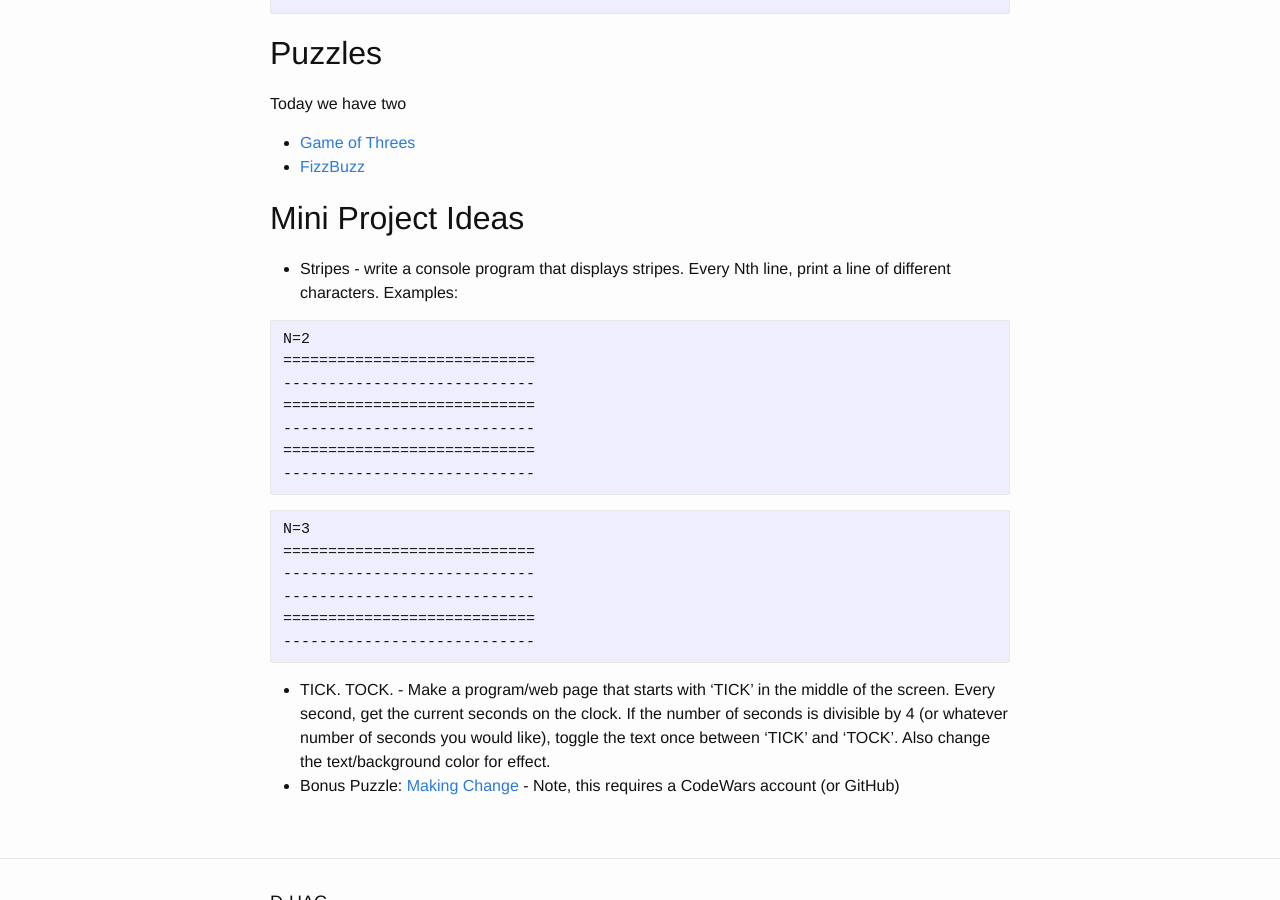
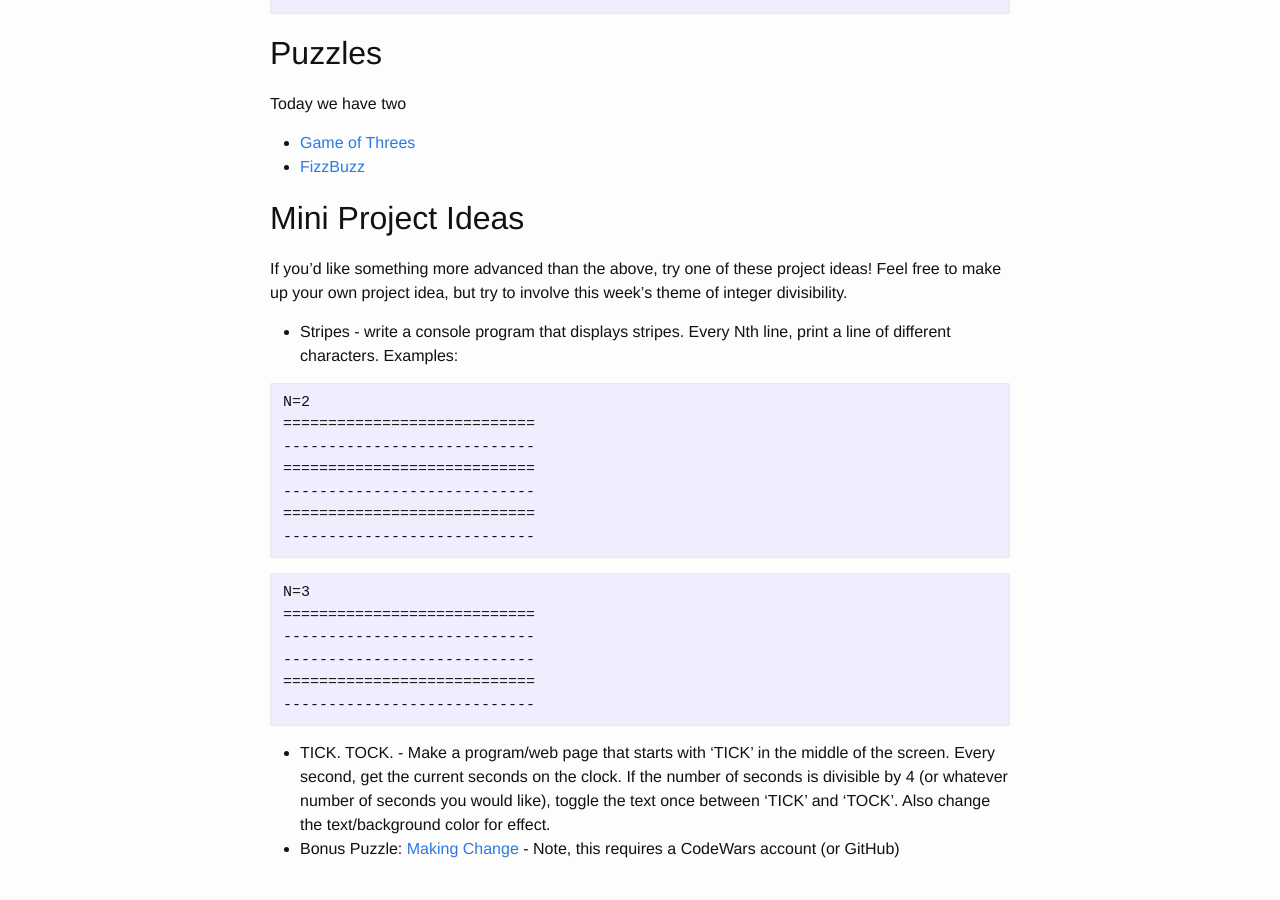
Before and after one commit to D-HAC/D-HAC.github.io, a Jekyll site: the page built from _puzzles/game_of_threes.md, in a window 1280 px wide and 900 px high, scrolled down 584 px. Built offline with Jekyll 4.4.1, drawn with Linux system fonts in a browser that asks for light colours.

Commit message:
Add Template Puzzle Description

```diff
--- a/_puzzles/game_of_threes.md
+++ b/_puzzles/game_of_threes.md
@@ -40,6 +40,10 @@ Today we have two
 
 ## Mini Project Ideas
 
+If you'd like something more advanced than the above, try one of these
+project ideas! Feel free to make up your own project idea, but try to involve
+this week's theme of integer divisibility.
+
 * Stripes - write a console program that displays stripes. Every Nth line,
     print a line of different characters. Examples:
 
```
Also changed, not shown: _puzzles/template.md (added, +41 -0 lines).
